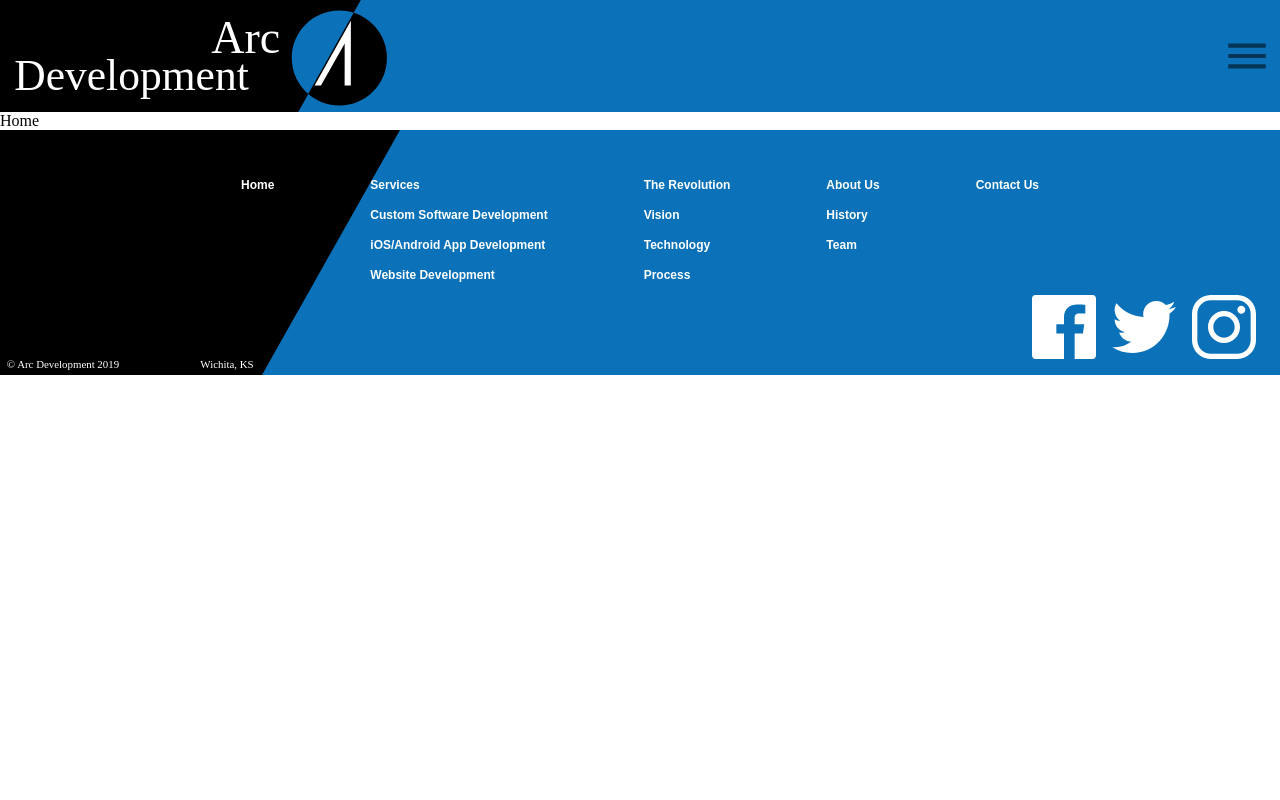
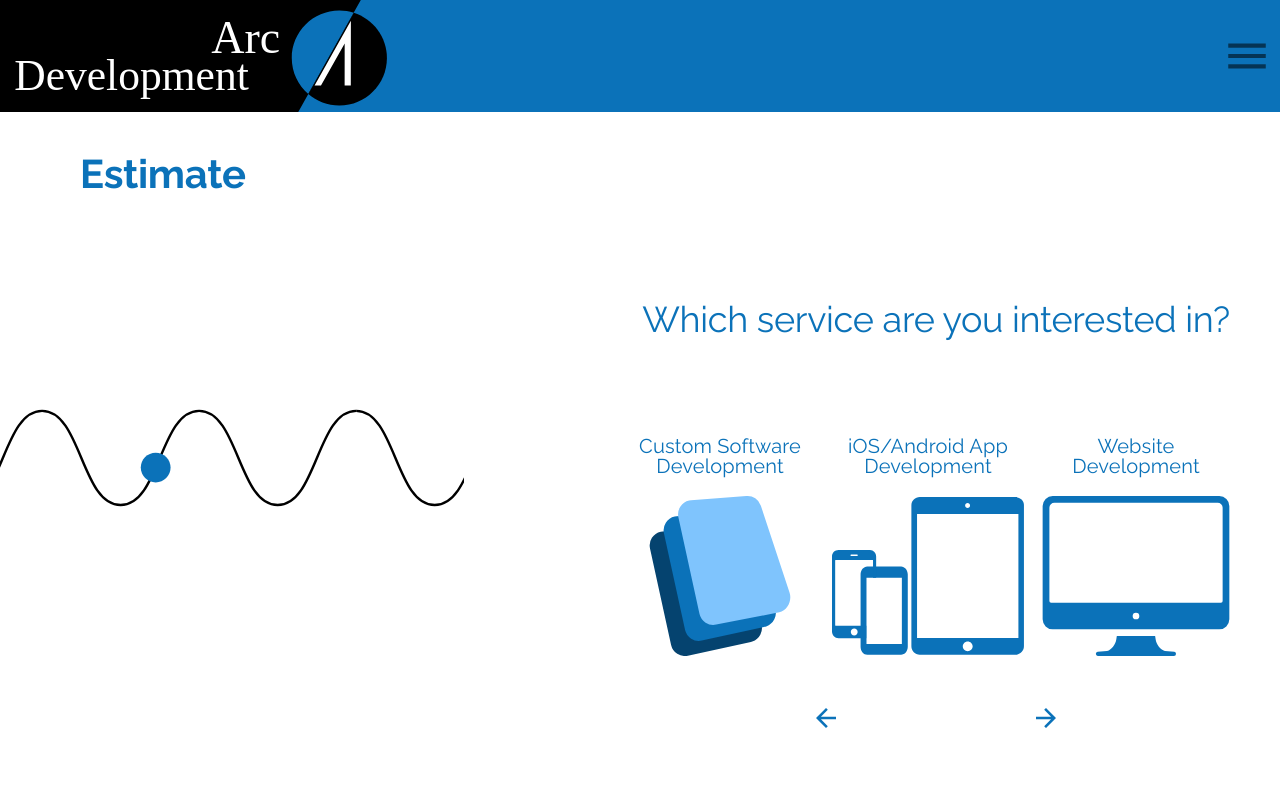
Before and after one commit to prathameshjchavan/arcdevelopment, a React (Create React App) app: page /estimate in a window 1280 px wide. Shown: the top 800 px of the page. Built offline with nearby package versions, Linux system fonts and the light colour scheme.

Commit message:
basic estimate page

```diff
--- a/src/components/App.jsx
+++ b/src/components/App.jsx
@@ -14,6 +14,7 @@ import Websites from "./Websites";
 import Revolution from "./Revolution";
 import About from "./About";
 import Contact from "./Contact";
+import Estimate from "./Estimate";
 
 const Home = () => {
 	return <div>Home</div>;
@@ -33,7 +34,7 @@ function App() {
 					<Route path="/revolution" element={<Revolution />} />
 					<Route path="/about" element={<About />} />
 					<Route path="/contact" element={<Contact />} />
-					<Route path="/estimate" element={<Home />} />
+					<Route path="/estimate" element={<Estimate />} />
 				</Routes>
 				<Footer />
 			</BrowserRouter>
--- /dev/null
+++ b/src/components/Estimate.jsx
@@ -0,0 +1,146 @@
+// Module Imports
+import React from "react";
+import Lottie from "react-lottie";
+import { Grid, Typography, Button, IconButton, useTheme } from "@mui/material";
+import { styled } from "@mui/material/styles";
+
+// Animations Data
+import estimateAnimation from "../animations/estimateAnimation/data";
+
+function Estimate() {
+	const theme = useTheme();
+
+	const sx = {
+		estimateButton: {
+			...theme.typography.estimate,
+			borderRadius: 50,
+			backgroundColor: theme.palette.common.orange,
+			height: 50,
+			width: 225,
+			fontSize: "1.25rem",
+			marginTop: "5em",
+			"&:hover": {
+				backgroundColor: theme.palette.secondary.light,
+			},
+		},
+	};
+
+	// styled components
+	const Icon = styled("img")(() => ({
+		width: "12em",
+		height: "10em",
+	}));
+
+	const defaultOptions = {
+		loop: true,
+		autoplay: true,
+		animationData: estimateAnimation,
+		rendererSettings: {
+			preserveAspectRatio: "xMidYMid slice",
+		},
+	};
+
+	return (
+		<Grid container>
+			<Grid item container direction="column" lg>
+				<Grid item style={{ marginTop: "2em", marginLeft: "5em" }}>
+					<Typography variant="h2">Estimate</Typography>
+				</Grid>
+				<Grid
+					item
+					style={{ marginRight: "10em", maxWidth: "50em", marginTop: "7.5em" }}
+				>
+					<Lottie options={defaultOptions} height="100%" width="100%" />
+				</Grid>
+			</Grid>
+			<Grid
+				item
+				container
+				direction="column"
+				alignItems="center"
+				lg
+				style={{ marginRight: "2em", marginBottom: "25em" }}
+			>
+				<Grid item>
+					<Typography
+						variant="h2"
+						align="center"
+						style={{
+							fontWeight: 500,
+							fontSize: "2.25rem",
+							marginBottom: "2.5em",
+							marginTop: "5em",
+						}}
+						gutterBottom
+					>
+						Which service are you interested in?
+					</Typography>
+				</Grid>
+				<Grid item container>
+					<Grid item container direction="column" md>
+						<Grid item style={{ maxWidth: "12em" }}>
+							<Typography
+								variant="h6"
+								align="center"
+								style={{ marginBottom: "1em" }}
+							>
+								Custom Software Development
+							</Typography>
+						</Grid>
+						<Grid item>
+							<Icon src="/assets/software.svg" alt="three floating screens" />
+						</Grid>
+					</Grid>
+					<Grid item container direction="column" md>
+						<Grid item style={{ maxWidth: "12em" }}>
+							<Typography
+								variant="h6"
+								align="center"
+								style={{ marginBottom: "1em" }}
+							>
+								iOS/Android App Development
+							</Typography>
+						</Grid>
+						<Grid item>
+							<Icon src="/assets/mobile.svg" alt="phones and tablet outline" />
+						</Grid>
+					</Grid>
+					<Grid item container direction="column" md>
+						<Grid item style={{ maxWidth: "12em" }}>
+							<Typography
+								variant="h6"
+								align="center"
+								style={{ marginBottom: "1em" }}
+							>
+								Website Development
+							</Typography>
+						</Grid>
+						<Grid item>
+							<Icon src="/assets/website.svg" alt="computer outline" />
+						</Grid>
+					</Grid>
+				</Grid>
+				<Grid
+					item
+					container
+					justifyContent="space-between"
+					style={{ width: "15em", marginTop: "3em" }}
+				>
+					<Grid item>
+						<img src="/assets/backArrow.svg" alt="previous question" />
+					</Grid>
+					<Grid item>
+						<img src="/assets/forwardArrow.svg" alt="next question" />
+					</Grid>
+				</Grid>
+				<Grid item>
+					<Button variant="contained" sx={sx.estimateButton}>
+						Get Estimate
+					</Button>
+				</Grid>
+			</Grid>
+		</Grid>
+	);
+}
+
+export default Estimate;
--- a/src/components/ui/theme.js
+++ b/src/components/ui/theme.js
@@ -52,6 +52,12 @@ export default createTheme({
 			fontSize: "1.75rem",
 			color: arcBlue,
 			fontWeight: 700,
+		},
+		h6: {
+			fontWeight: 500,
+			fontFamily: "Raleway",
+			color: arcBlue,
+			lineHeight: 1,
 		},
 		subtitle1: {
 			fontSize: "1.25rem",
```
